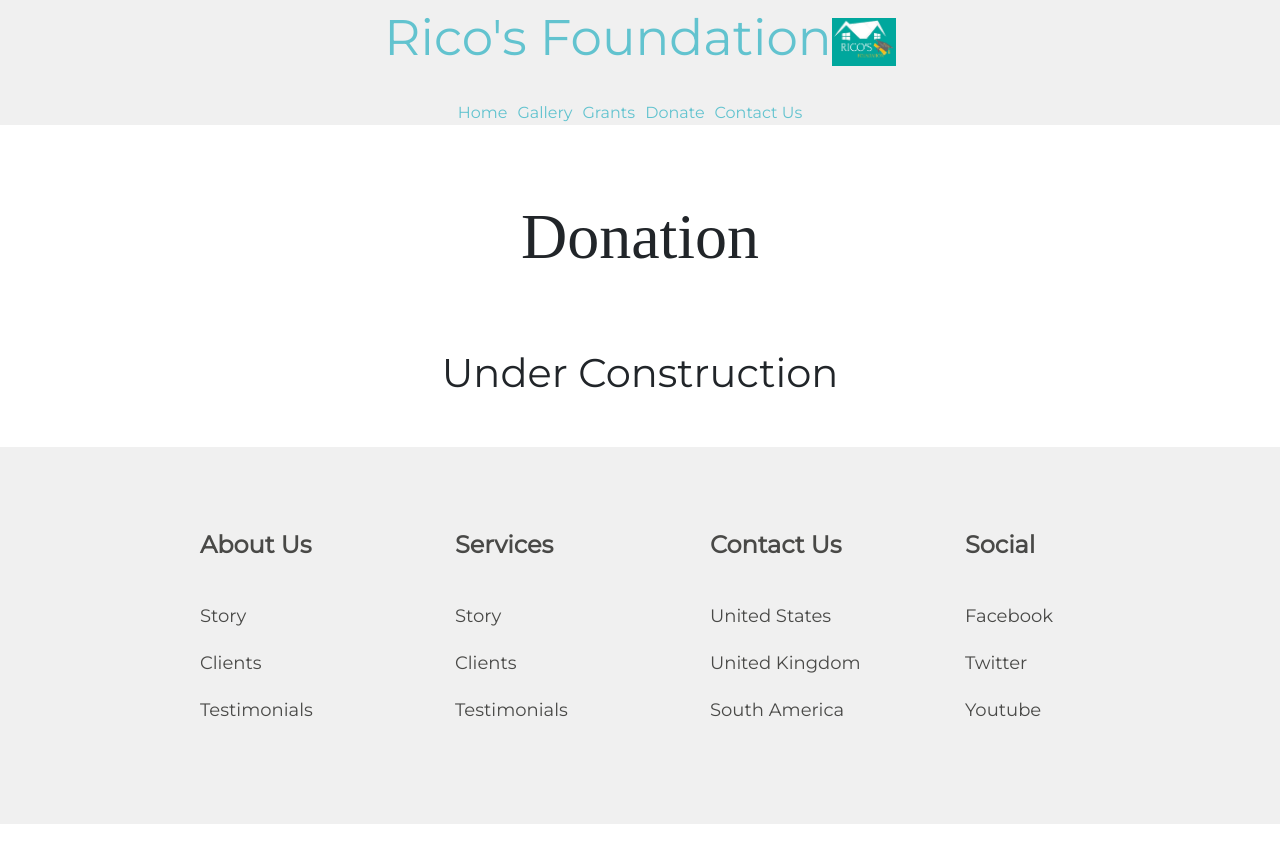
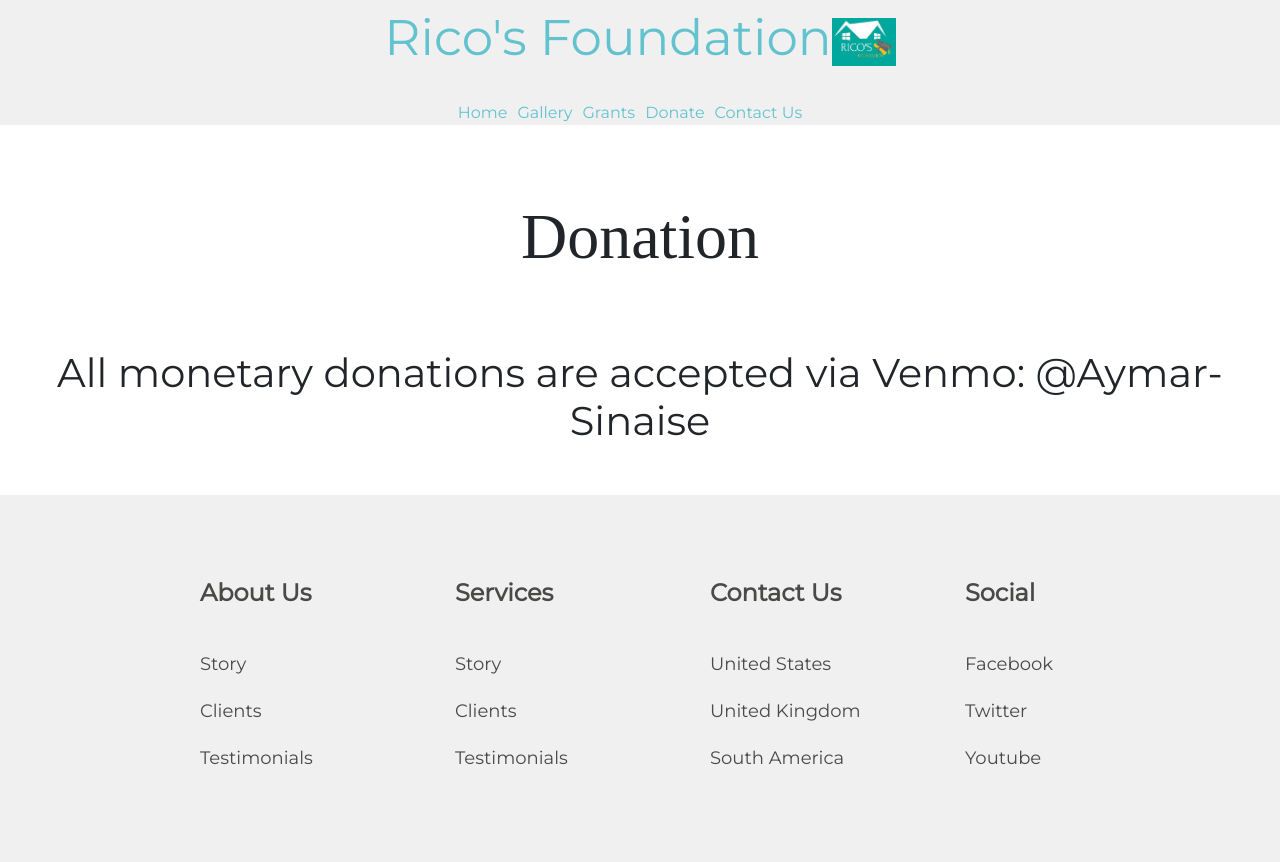
Before and after one commit to thaomo/AymarFE, a React (Create React App) app: page /Donation in a window 1280 px wide. Shown: the top 862 px of the page. Before the commit the page ends 824 px from the top, so only its background shows below. Built offline with nearby package versions, Linux system fonts and the light colour scheme.

Commit message:
add venmo link to donation

```diff
--- a/src/pages/Donate/Donation.jsx
+++ b/src/pages/Donate/Donation.jsx
@@ -4,7 +4,7 @@ function Donation() {
     return (
         <div>
             <div className="header">Donation</div>
-            <h1 style={{ textAlign: "center" }}>Under Construction</h1>
+            <h1 style={{ textAlign: "center" }}>All monetary donations are accepted via Venmo: @Aymar-Sinaise</h1>
         </div>
     )
 }
```
